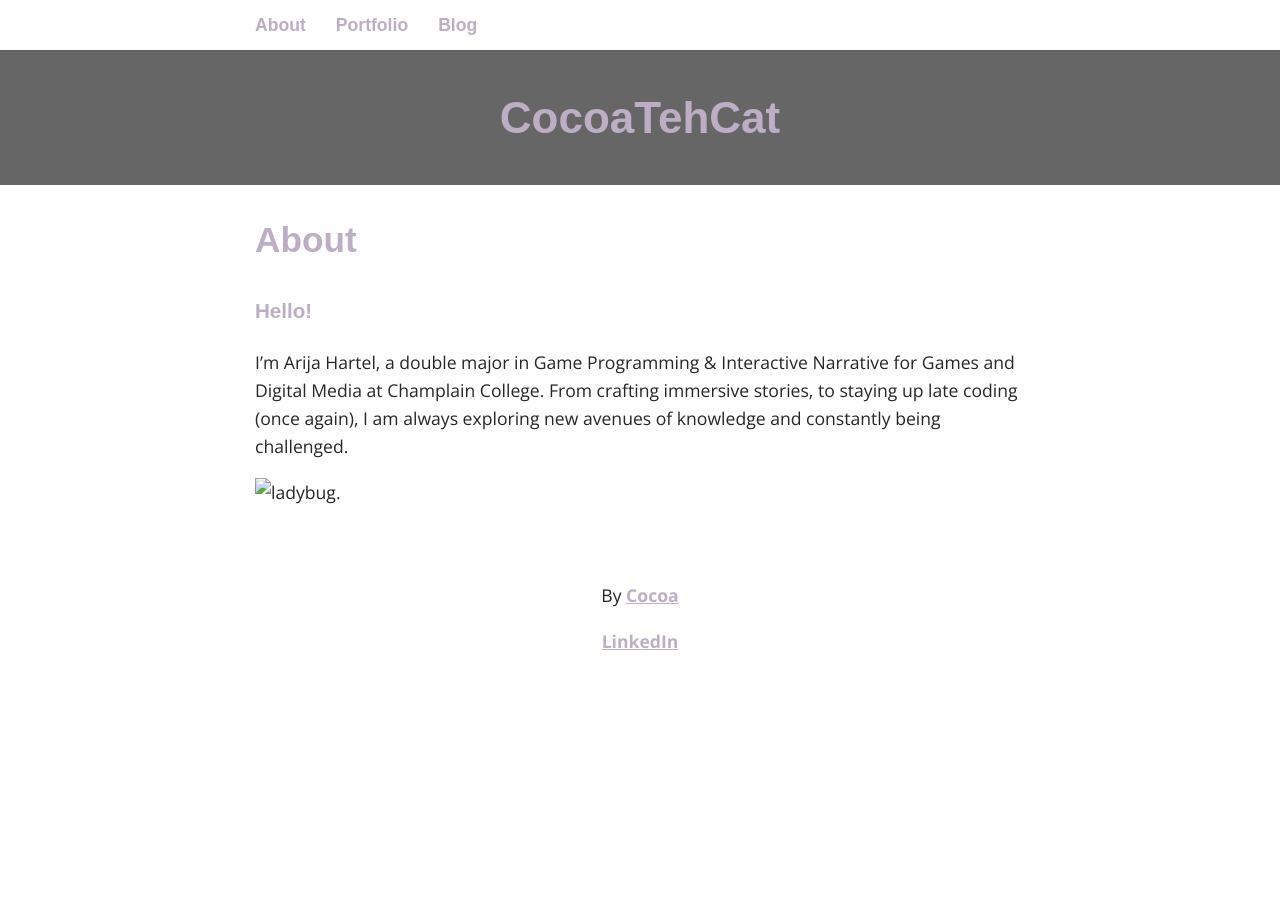
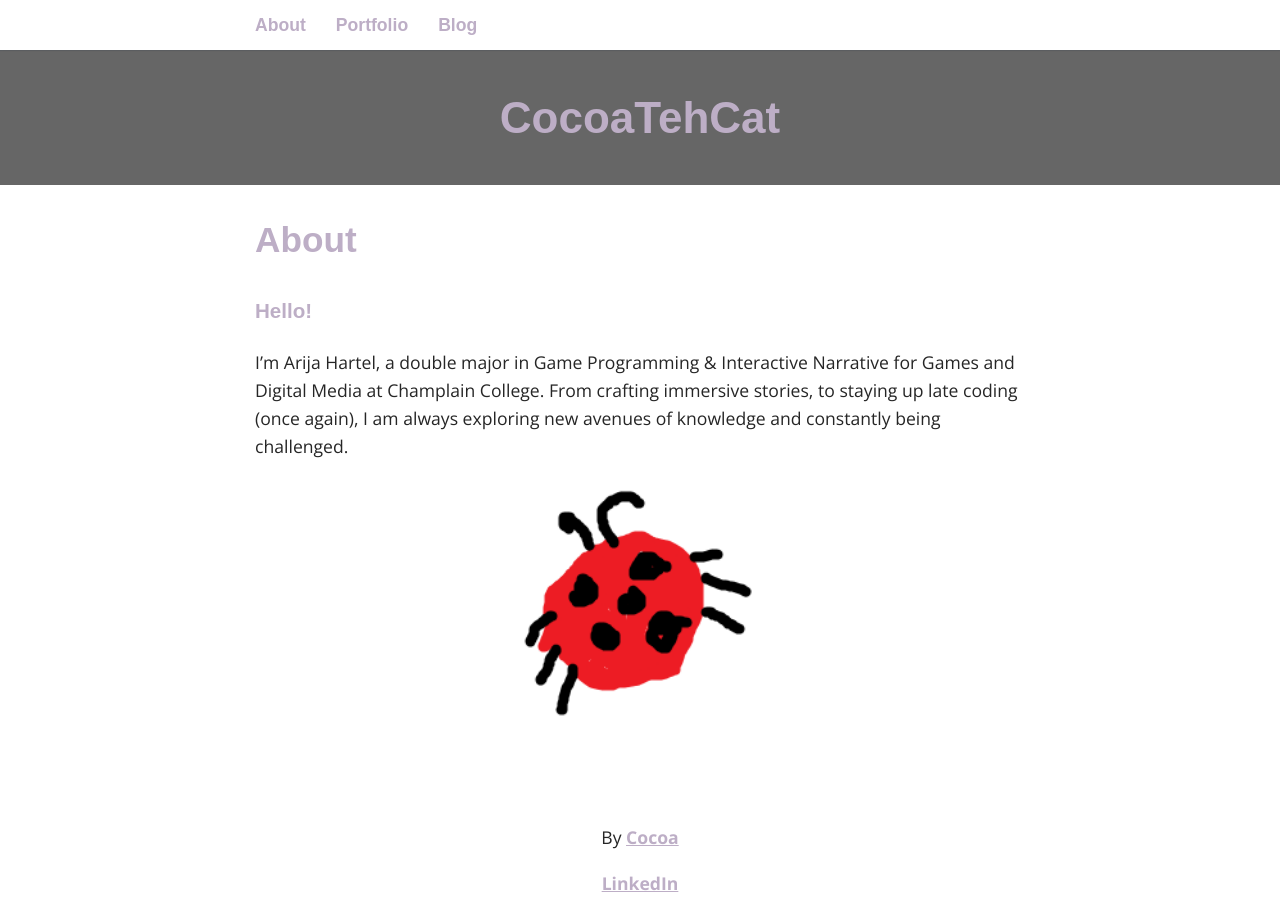
Before and after one commit to cocoatehcat/cocoatehcat.github.io, a Jekyll site: the page built from _pages/01_about.md, in a window 1280 px wide and 900 px high. Built offline with Jekyll 4.4.1, drawn with Linux system fonts in a browser that asks for light colours; some web fonts are replaced.

Commit message:
feat: 01_about.md test

```diff
--- a/_pages/01_about.md
+++ b/_pages/01_about.md
@@ -8,4 +8,6 @@ permalink: /about/
 
 I'm Arija Hartel, a double major in Game Programming & Interactive Narrative for Games and Digital Media at Champlain College. From crafting immersive stories, to staying up late coding (once again), I am always exploring new avenues of knowledge and constantly being challenged.
 
-![ladybug.](/_assets/images/ladybug.png)
+<p align="center" width="100%">
+    <img width="33%" src="/assets/images/ladybug.png" alt="ladybug.">
+</p>
```
